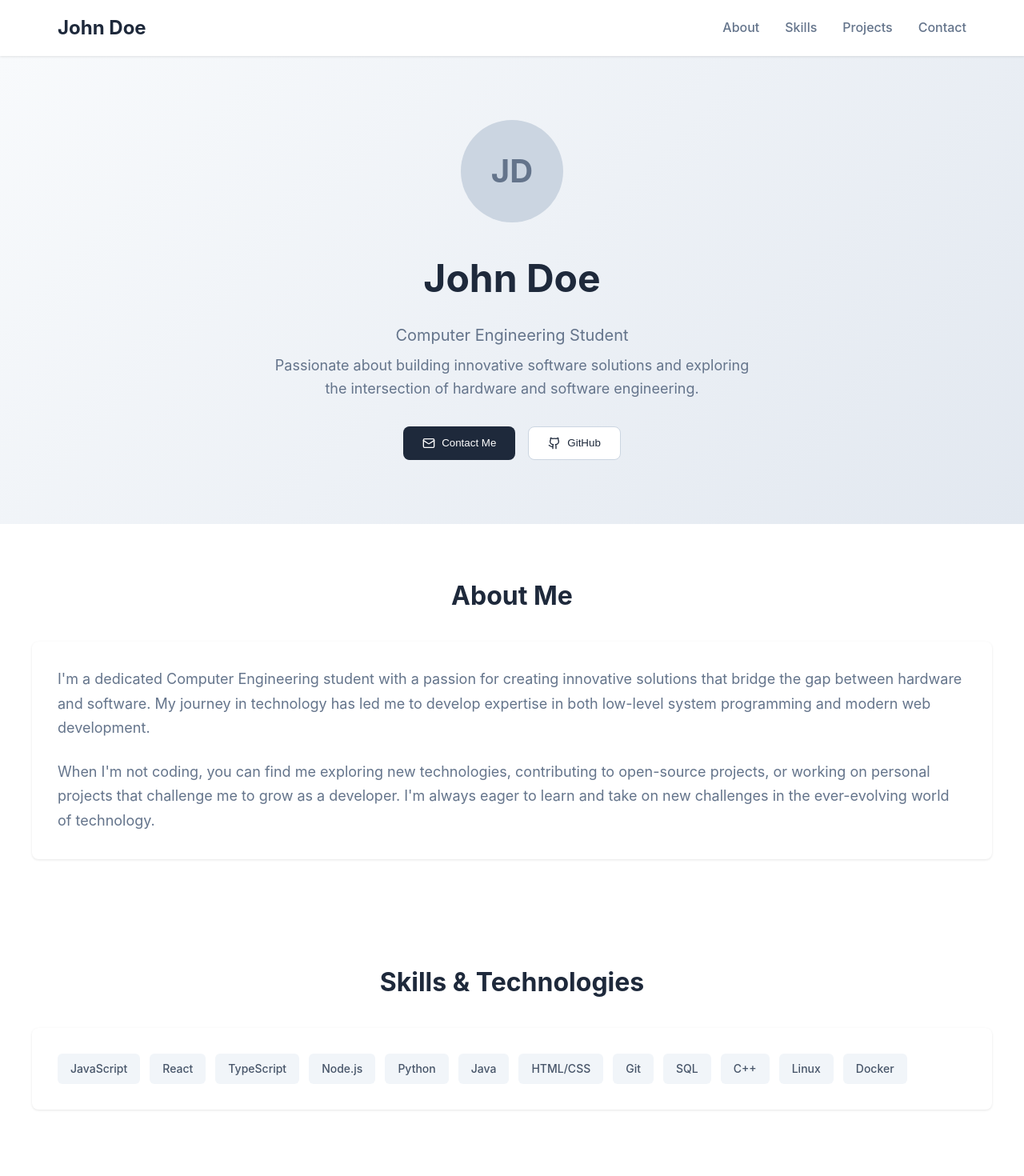
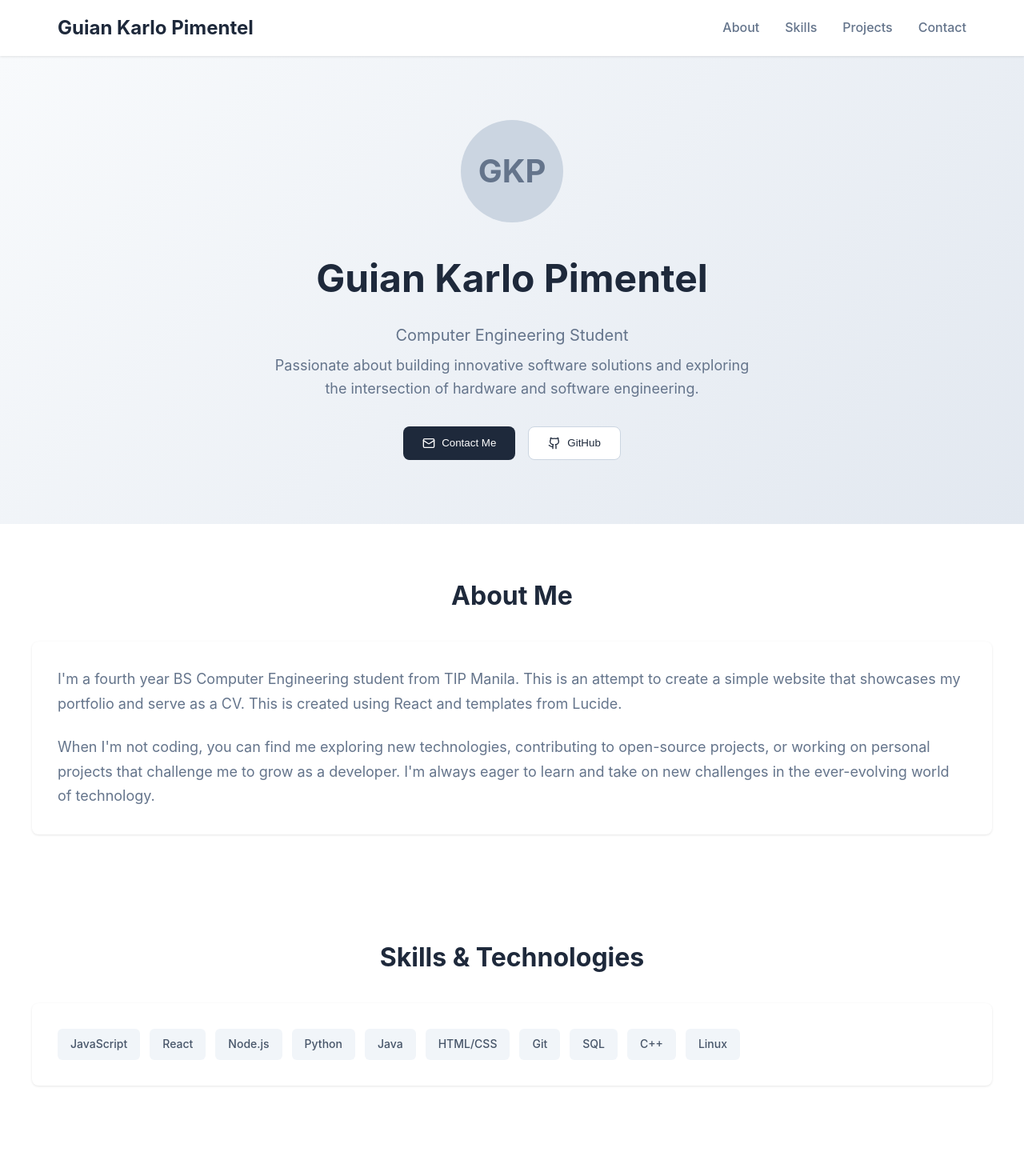
Before and after one commit to gypimentel/Portfolio, a React (Create React App) app: page / in a window 1280 px wide. Shown: the top 1470 px of the page at 80% size. Built offline with nearby package versions, Linux system fonts and the light colour scheme.

Commit message:
version 2

```diff
--- a/public/index.html
+++ b/public/index.html
@@ -24,7 +24,7 @@
       work correctly both with client-side routing and a non-root public URL.
       Learn how to configure a non-root public URL by running `npm run build`.
     -->
-    <title>React App</title>
+    <title>Guian Karlo Y. Pimentel</title>
   </head>
   <body>
     <noscript>You need to enable JavaScript to run this app.</noscript>
--- a/src/components/Portfolio.js
+++ b/src/components/Portfolio.js
@@ -5,7 +5,6 @@ const Portfolio = () => {
   const skills = [
     "JavaScript",
     "React",
-    "TypeScript",
     "Node.js",
     "Python",
     "Java",
@@ -14,7 +13,6 @@ const Portfolio = () => {
     "SQL",
     "C++",
     "Linux",
-    "Docker",
   ]
 
   const projects = [
@@ -50,7 +48,7 @@ const Portfolio = () => {
       <header className="header">
         <nav className="nav">
           <div className="nav-container">
-            <h1 className="logo">John Doe</h1>
+            <h1 className="logo">Guian Karlo Pimentel</h1>
             <div className="nav-links">
               <a href="#about">About</a>
               <a href="#skills">Skills</a>
@@ -65,9 +63,9 @@ const Portfolio = () => {
       <section className="hero">
         <div className="hero-content">
           <div className="avatar">
-            <span>JD</span>
+            <span>GKP</span>
           </div>
-          <h1 className="hero-title">John Doe</h1>
+          <h1 className="hero-title">Guian Karlo Pimentel</h1>
           <p className="hero-subtitle">Computer Engineering Student</p>
           <p className="hero-description">
             Passionate about building innovative software solutions and exploring the intersection of hardware and
@@ -92,9 +90,8 @@ const Portfolio = () => {
           <h2 className="section-title">About Me</h2>
           <div className="card">
             <p className="about-text">
-              I'm a dedicated Computer Engineering student with a passion for creating innovative solutions that bridge
-              the gap between hardware and software. My journey in technology has led me to develop expertise in both
-              low-level system programming and modern web development.
+              I'm a fourth year BS Computer Engineering student from TIP Manila. This is an attempt to create a simple
+              website that showcases my portfolio and serve as a CV. This is created using React and templates from Lucide.
             </p>
             <p className="about-text">
               When I'm not coding, you can find me exploring new technologies, contributing to open-source projects, or
@@ -193,7 +190,7 @@ const Portfolio = () => {
       {/* Footer */}
       <footer className="footer">
         <div className="container">
-          <p>© 2024 John Doe. Built with React and lots of ☕</p>
+          <p>© 2025 Guian Karlo Pimentel. Built with React and lots of ☕</p>
         </div>
       </footer>
     </div>
```
Also changed, not shown: 1 other file (tests, documents, lock files or other folders).
